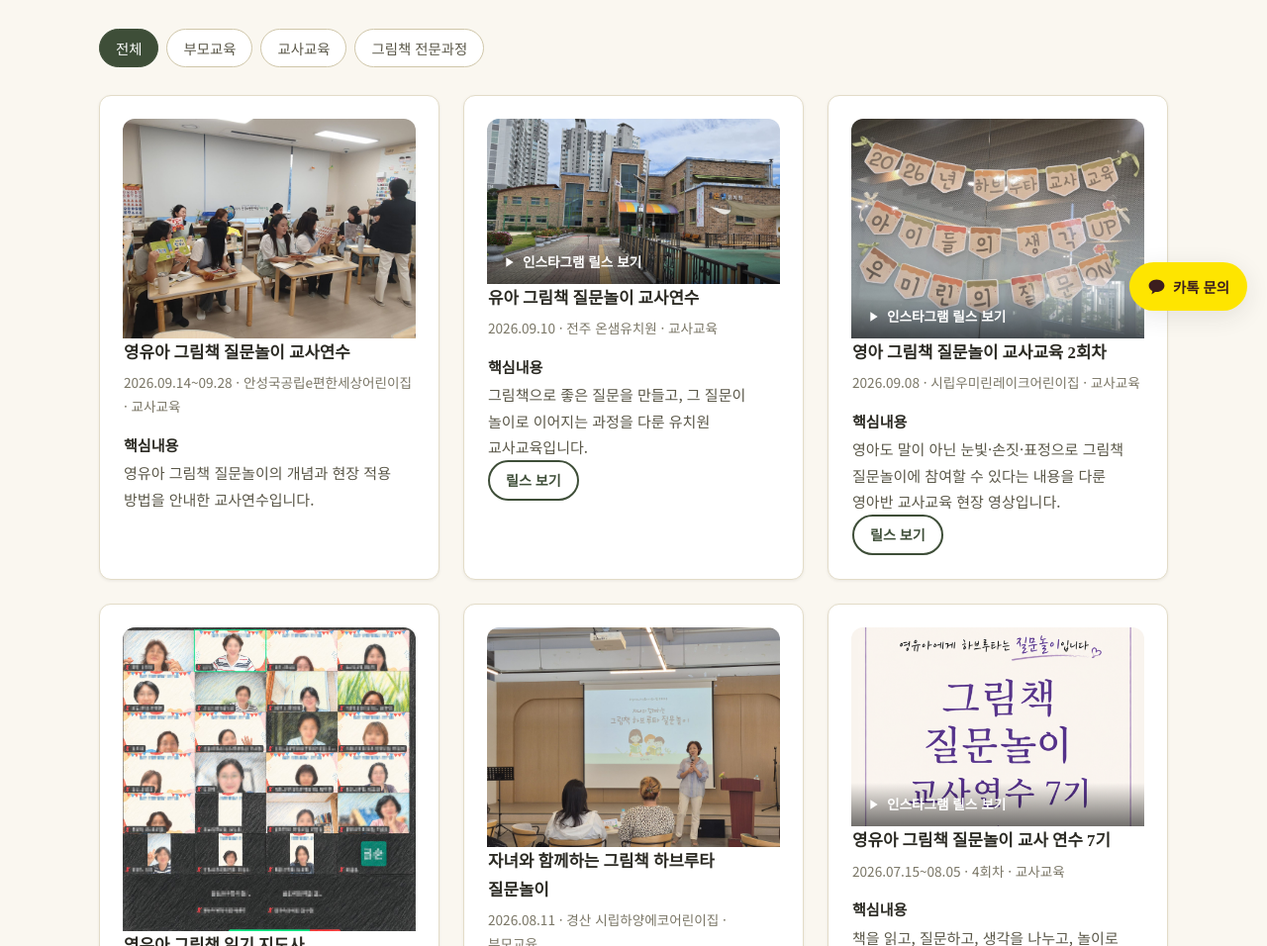
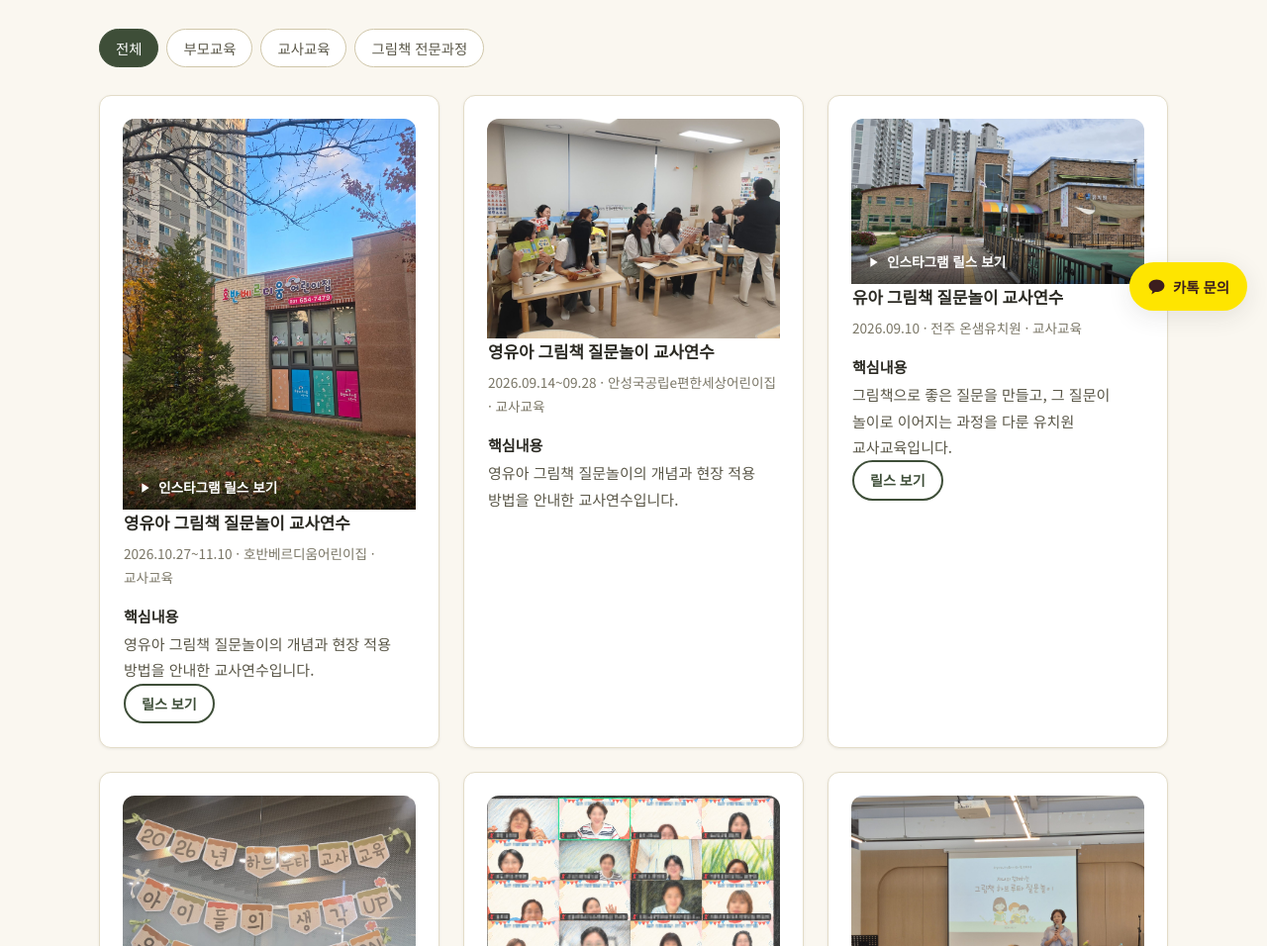
Before and after one commit to hoho6865100-pixel/kimsunmipicturebook, a plain HTML site: page testimonials.html in a window 1280 px wide. Shown: the part 466-1422 px from the top of the page at 99% size. Drawn offline with Linux system fonts and the light colour scheme.

Commit message:
Add 호반베르디움어린이집 teacher-training testimonial
New 교사교육 card: 영유아 그림책 질문놀이 교사연수, 2026.10.27~11.10,
at 호반베르디움어린이집, linking to the Instagram reel. Placed first
in the grid since its end date (11.10) is the most recent of all
testimonials, keeping the date-descending order.

Co-Authored-By: Claude Sonnet 5 <noreply@anthropic.com>

```diff
--- a/testimonials.html
+++ b/testimonials.html
@@ -72,6 +72,28 @@
       </div>
 
       <div class="grid grid-3" id="review-grid">
+
+        <article class="review-card" data-review-type="교사교육">
+          <a href="https://www.instagram.com/reel/Dfmq0JQzz-C/" target="_blank" rel="noopener noreferrer" style="display:block;position:relative;border-radius:var(--radius-md) var(--radius-md) 0 0;overflow:hidden;margin:-1px -1px 0;">
+            <img
+              src="/assets/img/hoban-verdium-kindergarten-building.jpg"
+              alt="호반베르디움어린이집 건물 전경"
+              width="1125"
+              height="1500"
+              style="width:100%;height:auto;display:block;"
+              loading="lazy">
+            <span style="position:absolute;left:0;right:0;bottom:0;padding:10px 14px;background:linear-gradient(0deg, rgba(0,0,0,0.55), transparent);color:#fff;font-size:0.85rem;font-weight:700;display:flex;align-items:center;gap:6px;">
+              <svg viewBox="0 0 24 24" width="16" height="16" fill="currentColor" aria-hidden="true"><path d="M8 5v14l11-7L8 5Z"/></svg>
+              인스타그램 릴스 보기
+            </span>
+          </a>
+          <p class="org">영유아 그림책 질문놀이 교사연수</p>
+          <p class="meta">2026.10.27~11.10 · 호반베르디움어린이집 · 교사교육</p>
+          <dl>
+            <dt>핵심내용</dt><dd>영유아 그림책 질문놀이의 개념과 현장 적용 방법을 안내한 교사연수입니다.</dd>
+          </dl>
+          <a class="btn btn-outline btn-sm" href="https://www.instagram.com/reel/Dfmq0JQzz-C/" target="_blank" rel="noopener noreferrer">릴스 보기</a>
+        </article>
 
         <article class="review-card" data-review-type="교사교육">
           <div style="border-radius:var(--radius-md) var(--radius-md) 0 0;overflow:hidden;margin:-1px -1px 0;">
```
Also changed, not shown: assets/img/hoban-verdium-kindergarten-building.jpg (added).
